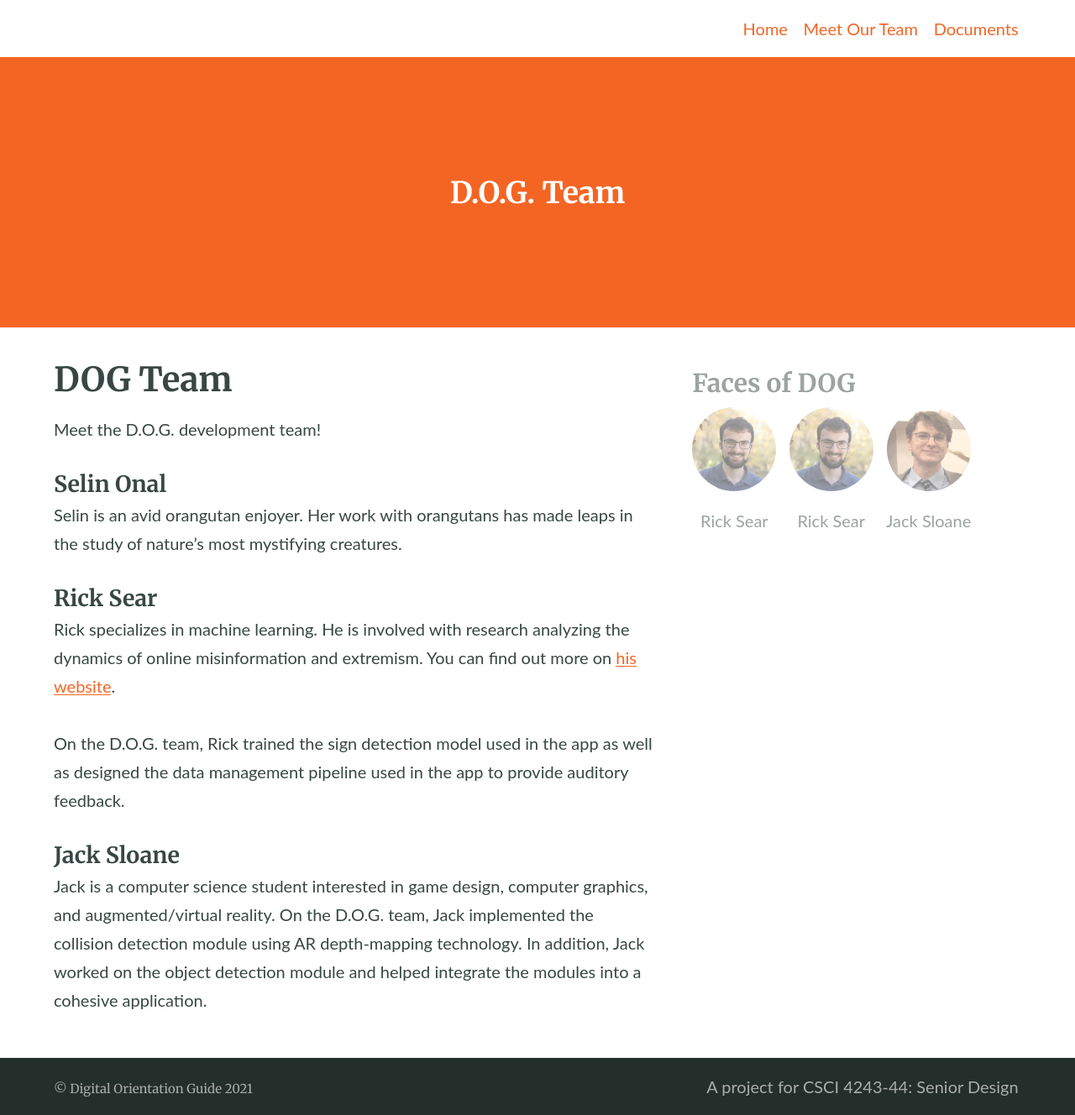
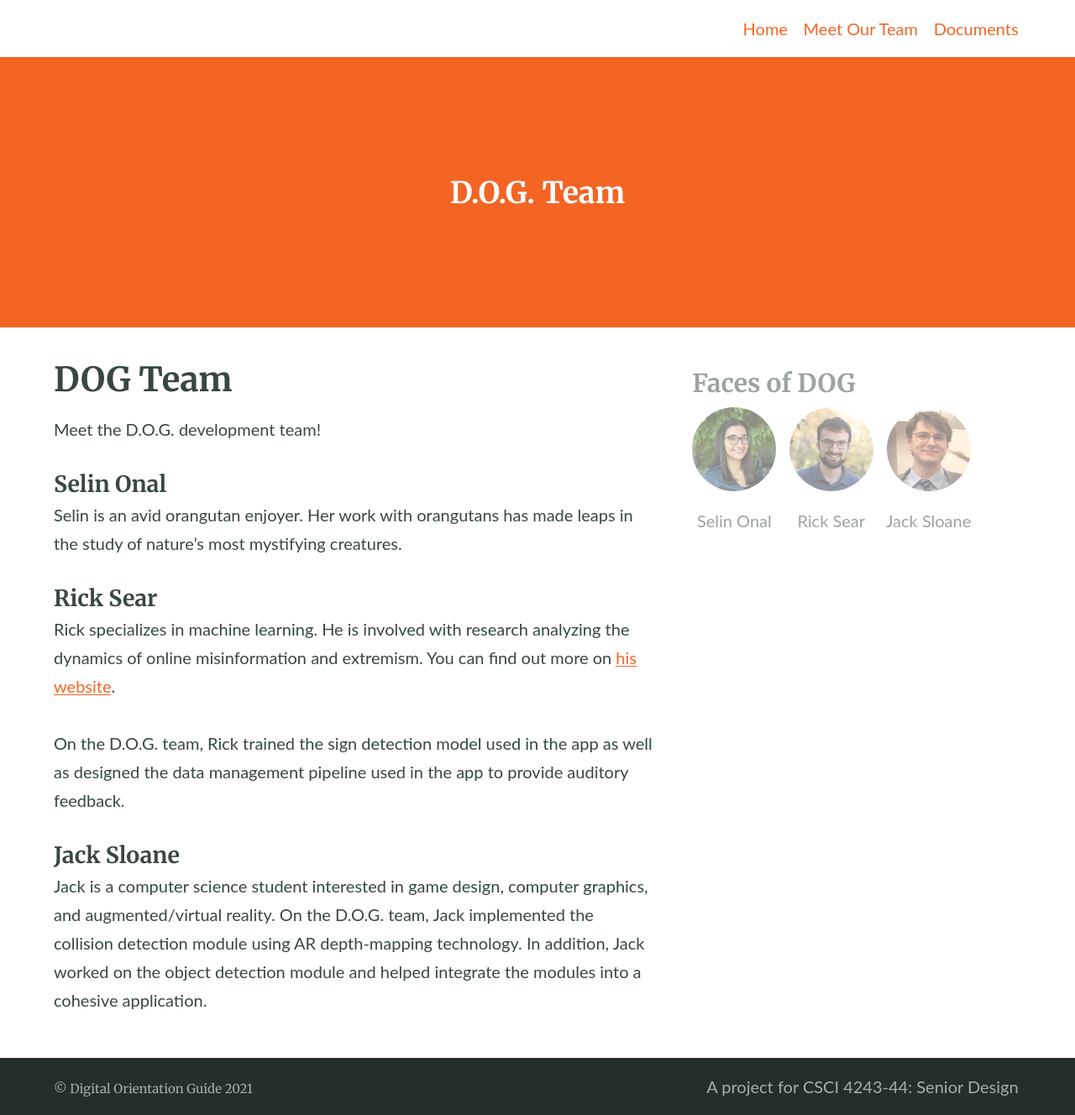
Before and after one commit to searri/project-dog, a Jekyll site: the page built from team.md, in a window 1280 px wide. Shown: the whole page at 84% size. Built offline with Jekyll 4.4.1, drawn with Linux system fonts in a browser that asks for light colours.

Commit message:
Add image of selin

```diff
--- a/_includes/site-aside.html
+++ b/_includes/site-aside.html
@@ -11,9 +11,9 @@
     <div style="display: inline-flex;">
       <div style="text-align: center;">
         <div style="display: inline-block;">
-          <img src="/project-dog/assets/rick.jpg" style="height: 100px; width:100px; border-radius: 50px;" />
+          <img src="/project-dog/assets/selin.jpg" style="height: 100px; width:100px; border-radius: 50px;" />
         </div>
-        <p>Rick Sear</p>
+        <p>Selin Onal</p>
       </div>
       &nbsp;&nbsp;&nbsp;
       <div style="text-align: center;">
```
Also changed, not shown: assets/selin.jpg (added).
